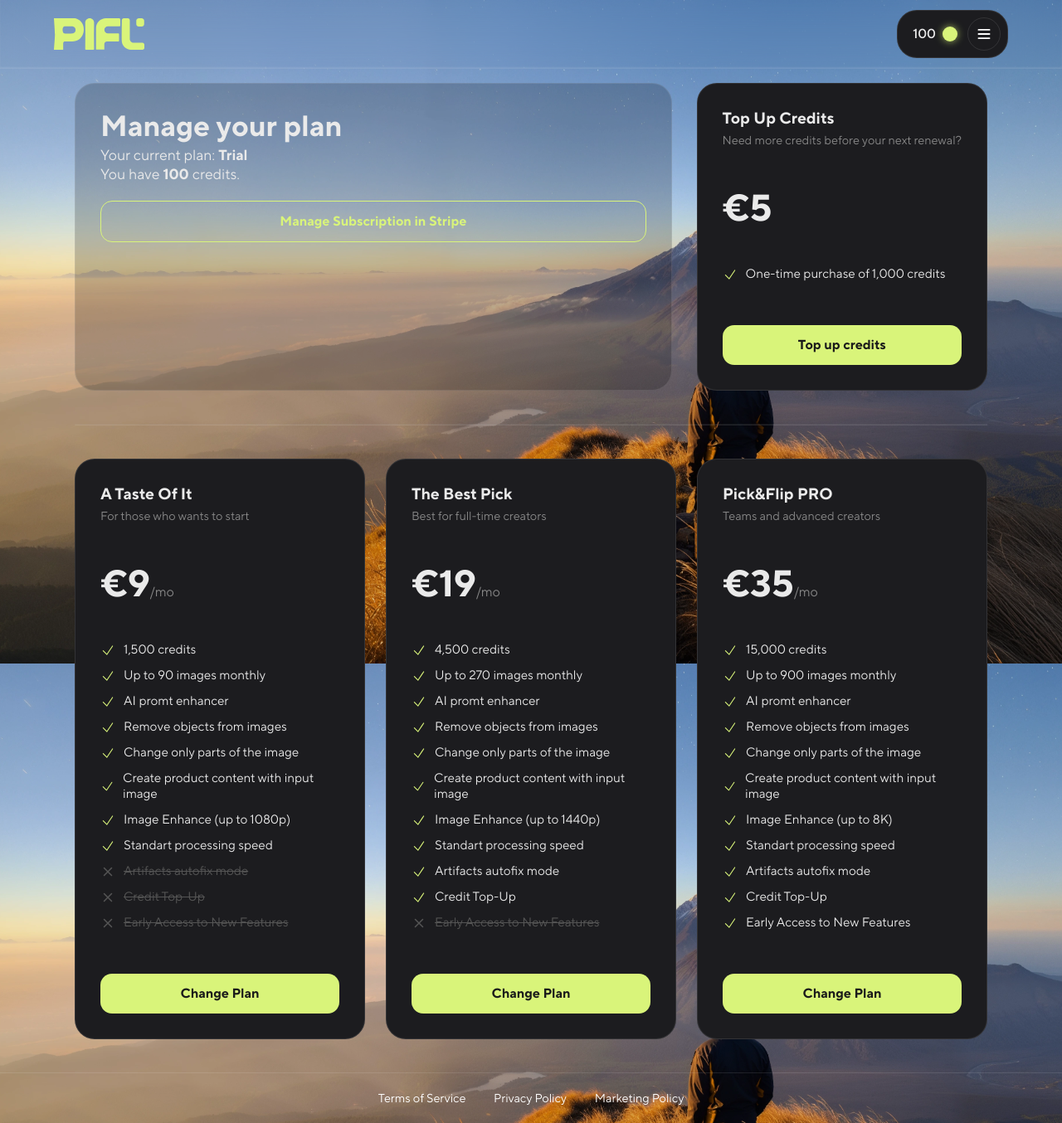
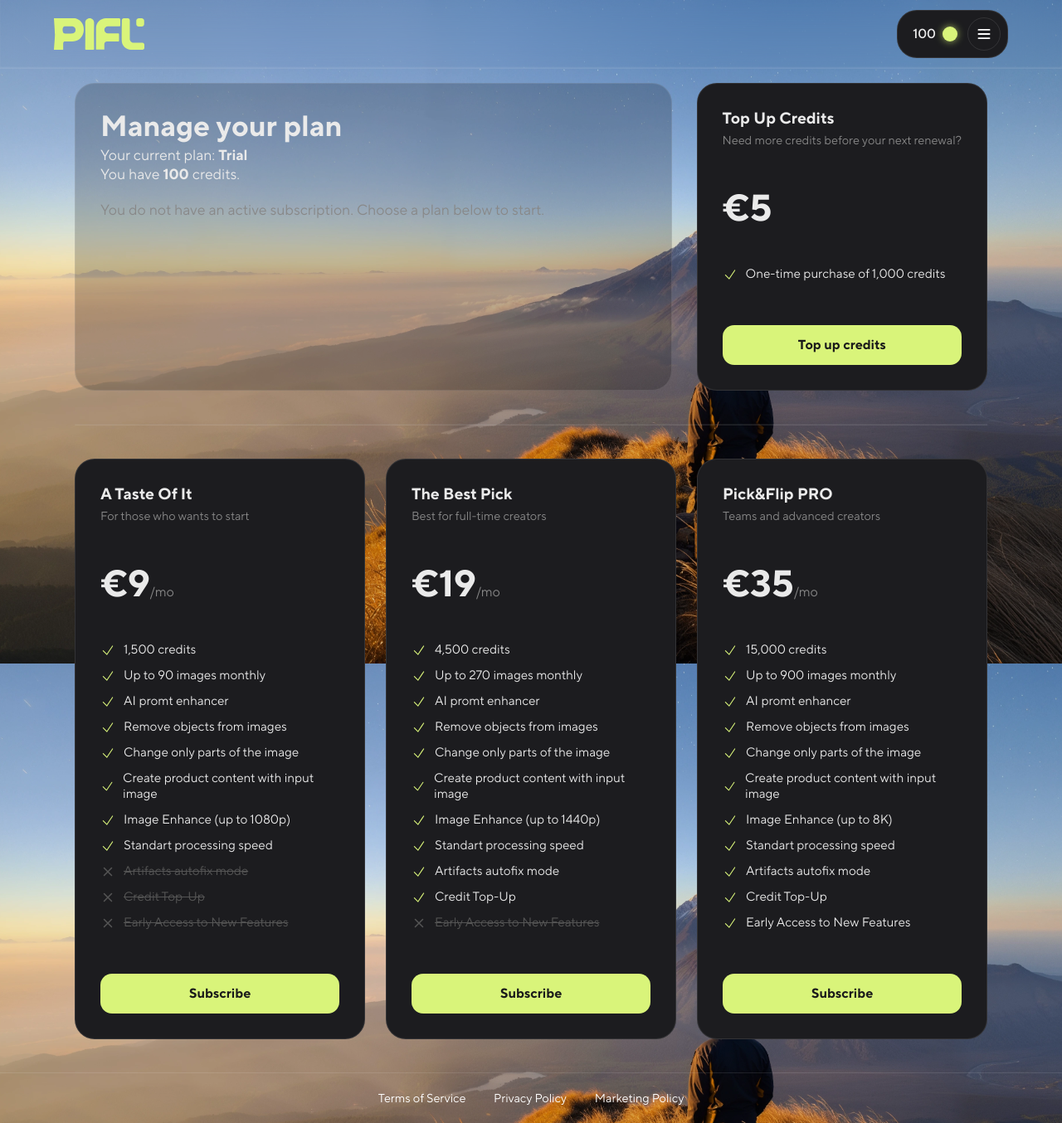
Before and after one commit to labprototypes/render-direct-project, a Flask app: page /billing in a window 1280 px wide. Shown: the whole page at 83% size. Run offline with Flask 3, Linux system fonts and the light colour scheme; the visitor is signed in with stand-in values (Sample User, id 1).

Commit message:
Update billing.html

```diff
--- a/templates/billing.html
+++ b/templates/billing.html
@@ -17,11 +17,17 @@
     <div class="billing-header" style="max-width: 1100px; margin: 0 auto 40px auto;">
         <div class="current-plan-info">
             <h1>Manage your plan</h1>
-            <p>Your current plan: <strong>{{ current_user.current_plan.replace('_', ' ')|title }}</strong></p>
+            <p>Your current plan: <strong>{{ (current_user.current_plan or 'None').replace('_', ' ')|title }}</strong></p>
             <p>You have <strong>{{ current_user.token_balance }}</strong> credits.</p>
+
+            {% if current_user.subscription_status == 'active' %}
             <form action="{{ url_for('create_portal_session') }}" method="POST" style="margin-top: 20px;">
                 <button class="btn btn-secondary" type="submit">Manage Subscription in Stripe</button>
             </form>
+            {% else %}
+            <p style="margin-top: 20px; color: var(--secondary-text-color);">You do not have an active subscription. Choose a plan below to start.</p>
+            {% endif %}
+
         </div>
         <div class="plan-card">
             <h3 class="plan-name">Top Up Credits</h3>
@@ -45,6 +51,7 @@
     <hr style="width: 100%; max-width: 1100px; border-color: var(--border-color); margin: 40px auto;">
 
     <div class="plans-grid" style="max-width: 1100px; margin: 40px auto 0 auto;">
+
         <div class="plan-card {% if current_user.current_plan == 'taste' %}highlighted{% endif %}">
             <h3 class="plan-name">A Taste Of It</h3>
             <p class="plan-description">For those who wants to start</p>
@@ -62,10 +69,17 @@
                 <li class="unavailable"><svg fill="none" viewBox="0 0 24 24" stroke-width="2" stroke="currentColor"><path stroke-linecap="round" stroke-linejoin="round" d="M6 18 18 6M6 6l12 12" /></svg>Credit Top-Up</li>
                 <li class="unavailable"><svg fill="none" viewBox="0 0 24 24" stroke-width="2" stroke="currentColor"><path stroke-linecap="round" stroke-linejoin="round" d="M6 18 18 6M6 6l12 12" /></svg>Early Access to New Features</li>
             </ul>
+            {% if current_user.subscription_status == 'active' %}
                 {% if current_user.current_plan == 'taste' %}
-                <button class="btn-disabled">Your Current Plan</button>
+                    <button class="btn-disabled" disabled>Your Current Plan</button>
                 {% else %}
                     <form action="{{ url_for('create_portal_session') }}" method="POST"><button type="submit" class="btn">Change Plan</button></form>
+                {% endif %}
+            {% else %}
+                <form action="{{ url_for('create_checkout_session') }}" method="POST">
+                    <input type="hidden" name="price_id" value="{{ PLAN_PRICES.taste }}">
+                    <button type="submit" class="btn">Subscribe</button>
+                </form>
             {% endif %}
         </div>
 
@@ -86,10 +100,17 @@
                 <li class="available"><svg fill="none" viewBox="0 0 24 24" stroke-width="1.5" stroke="currentColor"><path stroke-linecap="round" stroke-linejoin="round" d="m4.5 12.75 6 6 9-13.5" /></svg>Credit Top-Up</li>
                 <li class="unavailable"><svg fill="none" viewBox="0 0 24 24" stroke-width="2" stroke="currentColor"><path stroke-linecap="round" stroke-linejoin="round" d="M6 18 18 6M6 6l12 12" /></svg>Early Access to New Features</li>
             </ul>
+            {% if current_user.subscription_status == 'active' %}
                 {% if current_user.current_plan == 'best' %}
-                <button class="btn-disabled">Your Current Plan</button>
+                    <button class="btn-disabled" disabled>Your Current Plan</button>
                 {% else %}
                     <form action="{{ url_for('create_portal_session') }}" method="POST"><button type="submit" class="btn">Change Plan</button></form>
+                {% endif %}
+            {% else %}
+                <form action="{{ url_for('create_checkout_session') }}" method="POST">
+                    <input type="hidden" name="price_id" value="{{ PLAN_PRICES.best }}">
+                    <button type="submit" class="btn">Subscribe</button>
+                </form>
             {% endif %}
         </div>
 
@@ -110,13 +131,19 @@
                 <li class="available"><svg fill="none" viewBox="0 0 24 24" stroke-width="1.5" stroke="currentColor"><path stroke-linecap="round" stroke-linejoin="round" d="m4.5 12.75 6 6 9-13.5" /></svg>Credit Top-Up</li>
                 <li class="available"><svg fill="none" viewBox="0 0 24 24" stroke-width="1.5" stroke="currentColor"><path stroke-linecap="round" stroke-linejoin="round" d="m4.5 12.75 6 6 9-13.5" /></svg>Early Access to New Features</li>
             </ul>
+            {% if current_user.subscription_status == 'active' %}
                 {% if current_user.current_plan == 'pro' %}
-                <button class="btn-disabled">Your Current Plan</button>
+                    <button class="btn-disabled" disabled>Your Current Plan</button>
                 {% else %}
                     <form action="{{ url_for('create_portal_session') }}" method="POST"><button type="submit" class="btn">Change Plan</button></form>
+                {% endif %}
+            {% else %}
+                <form action="{{ url_for('create_checkout_session') }}" method="POST">
+                    <input type="hidden" name="price_id" value="{{ PLAN_PRICES.pro }}">
+                    <button type="submit" class="btn">Subscribe</button>
+                </form>
             {% endif %}
         </div>
     </div>
 </div>
-</div>
 {% endblock %}
```
Lines whose indentation alone changed are shown as unchanged.
